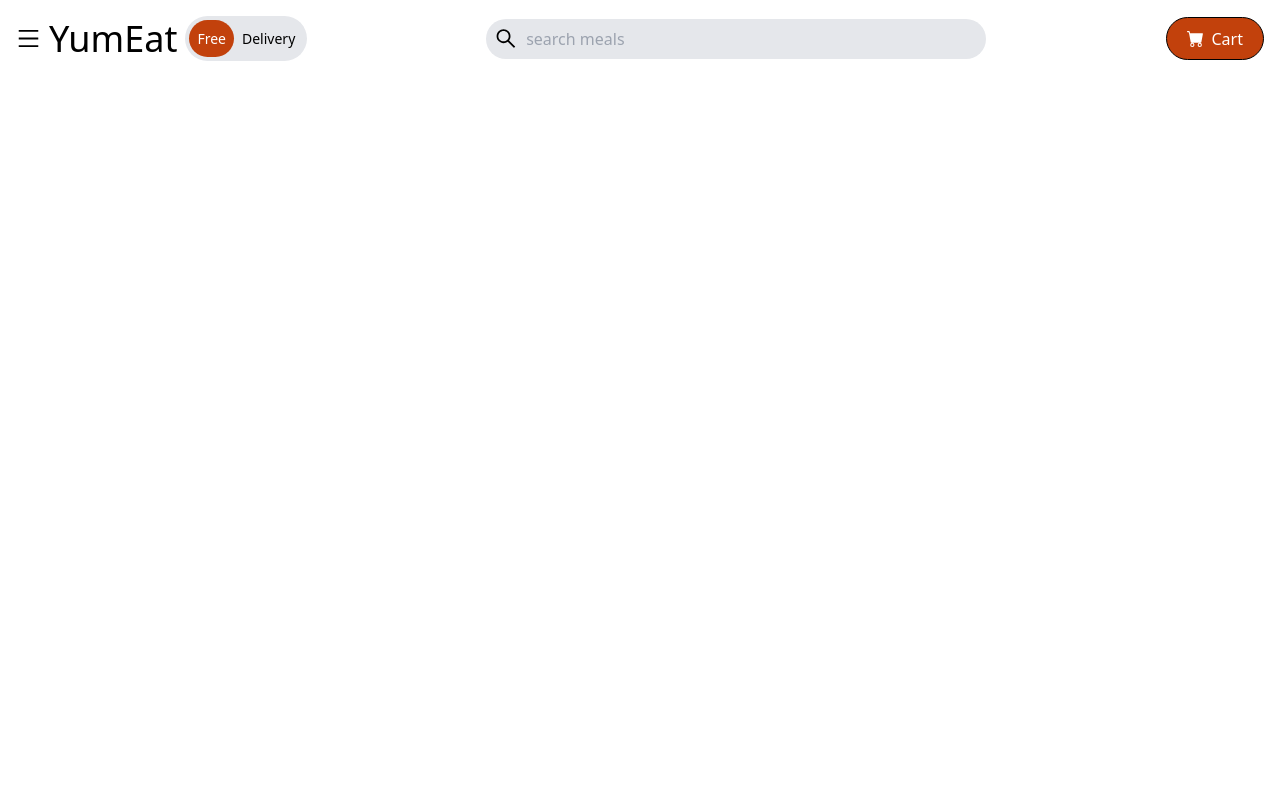
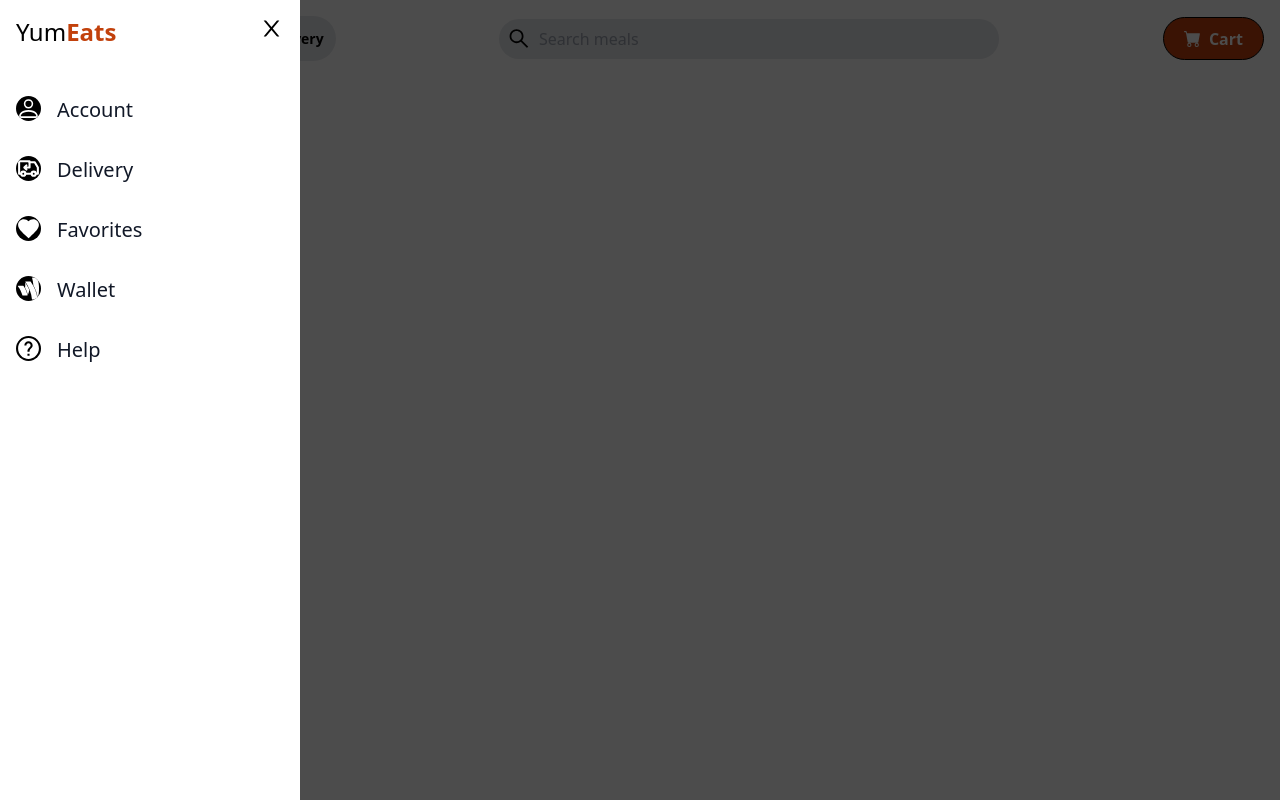
Before and after one commit to MiguelPeralta123/Yum-Eat, a React (Create React App) app: page / in a window 1280 px wide. Built offline with nearby package versions, Linux system fonts and the light colour scheme.

Commit message:
Added side menu to TopNav component

```diff
--- a/src/components/TopNav.jsx
+++ b/src/components/TopNav.jsx
@@ -1,18 +1,24 @@
-import React from 'react';
+import React, { useState } from 'react';
 import { AiOutlineMenu, AiOutlineSearch, AiOutlineClose, AiFillTag } from 'react-icons/ai'
 import { BsFillCartFill, BsPerson } from 'react-icons/bs'
+import { TbTruckReturn } from 'react-icons/tb'
+import { FaGoogleWallet } from 'react-icons/fa'
+import { MdHelp, MdOutlineFavorite } from 'react-icons/md'
 
 const TopNav = () => {
+
+    const [sideNav, setSideNav] = useState(true);
+
     return (
         <div className='max-w-[1520px] mx-auto flex justify-between items-center p-4'>
             <div className='flex items-center'>
-                <div className='cursor-pointer'>
+                <div className='cursor-pointer' onClick={() => setSideNav(!sideNav)}>
                     <AiOutlineMenu size={25} />
                 </div>
                 <h1 className='text-2xl sm:text-3xl lg:text-4xl px-2'>Yum
-                    <span>Eat</span>
+                    <span className='text-orange-700 font-bold'>Eats</span>
                 </h1>
-                <div className='hidden lg:flex items-center bg-gray-200 rounded-full p-1 text-[14px]'>
+                <div className='hidden lg:flex items-center bg-gray-200 rounded-full p-1 text-[14px] font-bold'>
                     <p className='bg-orange-700 text-white rounded-full p-2'>Free</p>
                     <p className='p-2'>Delivery</p>
                 </div>
@@ -20,11 +26,53 @@ const TopNav = () => {
             <div className='bg-gray-200 rounded-full flex items-center px-2 w-[200px] sm:w-[400px] lg:w-[500px]'>
                 <AiOutlineSearch size={25} />
                 <input className='bg-transparent p-2 w-full focus:outline-none' type='text'
-                    placeholder='search meals' />
+                    placeholder='Search meals' />
             </div>
-            <button className='bg-orange-700 text-white hidden md:flex items-center py-2 rounded-full'>
+            <button className='bg-orange-700 text-white hidden md:flex items-center py-2 rounded-full font-bold'>
                 <BsFillCartFill className='pr-2' size={25} /> Cart
             </button>
+
+            {/* When the side menu button is clicked, the manu appears and the rest of the screen turns dark.
+            When it´s clicked again, the menu hides and the screen turns light */}
+            {sideNav ?
+                (<div className='bg-black/70 fixed w-full h-screen z-10 top-0 left-0'
+                onClick={() => setSideNav(!sideNav)}></div>)
+                : ('')}
+
+            <div className={sideNav ?
+                ('bg-white fixed top-0 left-0 w-[300px] h-screen z-10 duration-300')
+                : ('bg-white fixed top-0 left-[-100%] w-[300px] h-screen z-10 duration-500')}>
+
+                <AiOutlineClose className='absolute top-4 right-4 cursor-pointer' size={25}
+                    onClick={() => setSideNav(!sideNav)} />
+
+                <h2 className='text-2xl p-4'>Yum<span className='text-orange-700 font-bold'>Eats</span></h2>
+
+                <nav>
+                    <ul className='flex flex-col p-4 text-gray-900'>
+                        <li className='flex text-xl py-4'>
+                            <BsPerson className='bg-black text-white mr-4 rounded-full' size={25} />
+                            Account
+                        </li>
+                        <li className='flex text-xl py-4'>
+                            <TbTruckReturn className='bg-black text-white mr-4 rounded-full' size={25} />
+                            Delivery
+                        </li>
+                        <li className='flex text-xl py-4'>
+                            <MdOutlineFavorite className='bg-black text-white mr-4 rounded-full' size={25} />
+                            Favorites
+                        </li>
+                        <li className='flex text-xl py-4'>
+                            <FaGoogleWallet className='bg-black text-white mr-4 rounded-full' size={25} />
+                            Wallet
+                        </li>
+                        <li className='flex text-xl py-4'>
+                            <MdHelp className='bg-black text-white mr-4 rounded-full' size={25} />
+                            Help
+                        </li>
+                    </ul>
+                </nav>
+            </div>
         </div>
     );
 }
```
